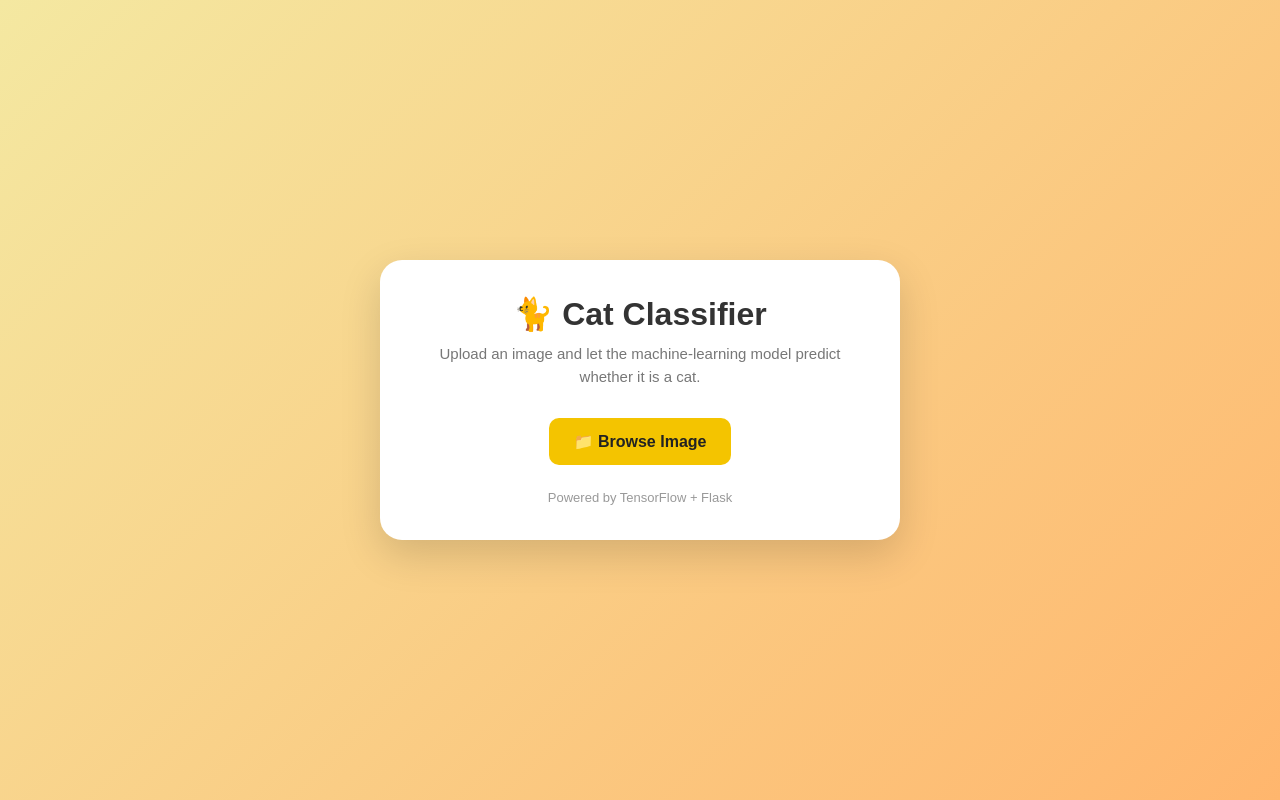
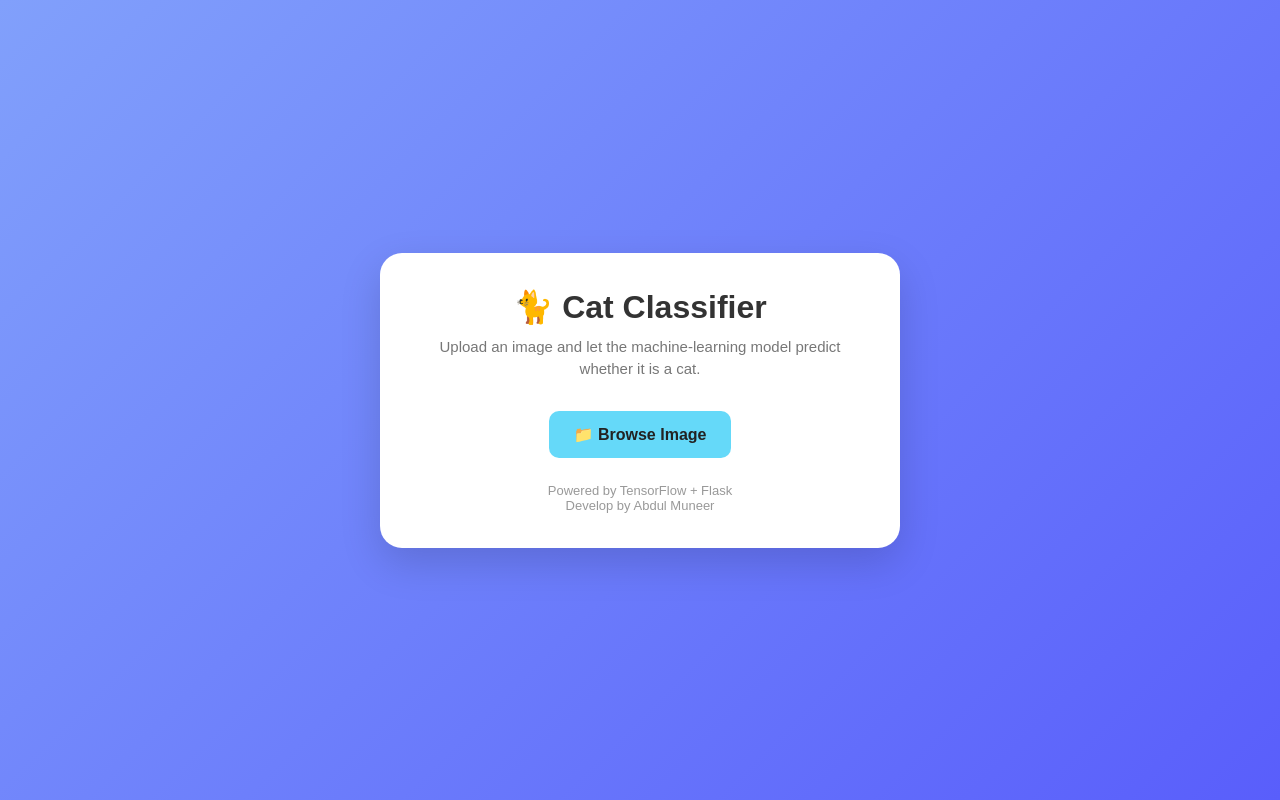
Before and after one commit to Muneer-Abdul/AnimalPridection, a Flask app: page / in a window 1280 px wide. Run offline with Flask 3, Linux system fonts and the light colour scheme.

Commit message:
Update index.html

```diff
--- a/templates/index.html
+++ b/templates/index.html
@@ -40,8 +40,8 @@
             background:
                 linear-gradient(
                     135deg,
-                    #f4e8a1,
-                    #ffb66d
+                    #81a0fb,
+                    #595efb
                 );
         }
 
@@ -112,7 +112,7 @@
 
             padding: 14px 25px;
 
-            background: #f4c400;
+            background: #65d9f9;
 
             color: #222;
 
@@ -130,7 +130,7 @@
 
         .browse-button:hover {
 
-            background: #00dfb6;
+            background: #e352a7;
 
             transform:
                 translateY(-2px);
@@ -479,7 +479,8 @@
 
         <div class="footer">
 
-            Powered by TensorFlow + Flask
+            Powered by TensorFlow + Flask <br>
+            Develop by Abdul Muneer
 
         </div>
 
```
